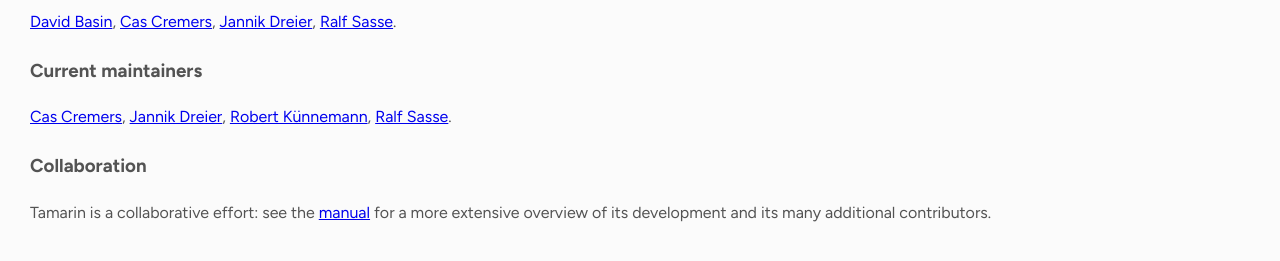
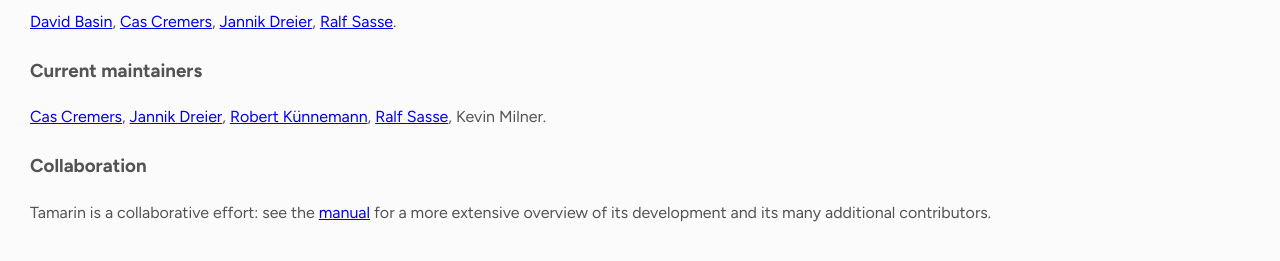
Before and after one commit to tamarin-prover/tamarin-prover.github.io, a Jekyll site: the page built from about.html, in a window 1280 px wide. Shown: the part 240-501 px from the top of the page. Built offline with Jekyll 4.4.1, drawn with Linux system fonts in a browser that asks for light colours.

Commit message:
Added Kevin Milner.

```diff
--- a/_data/people.yml
+++ b/_data/people.yml
@@ -34,3 +34,7 @@
 lmandrelli:
   name: Luca Mandrelli
   website: https://github.com/lmandrelli
+kevin:
+  name: Kevin Milner
+  email-dontshow: kamilner@kamilner.ca
+  maintainer: true
```
